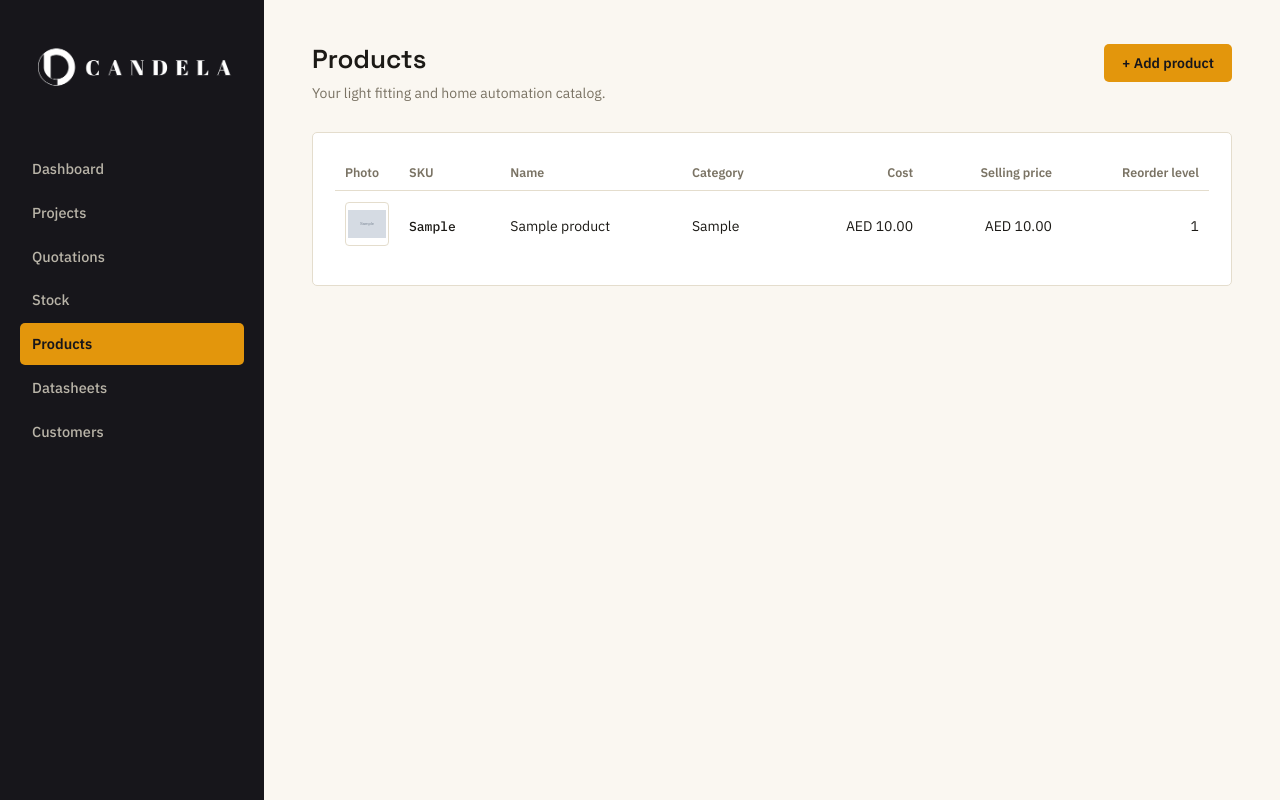
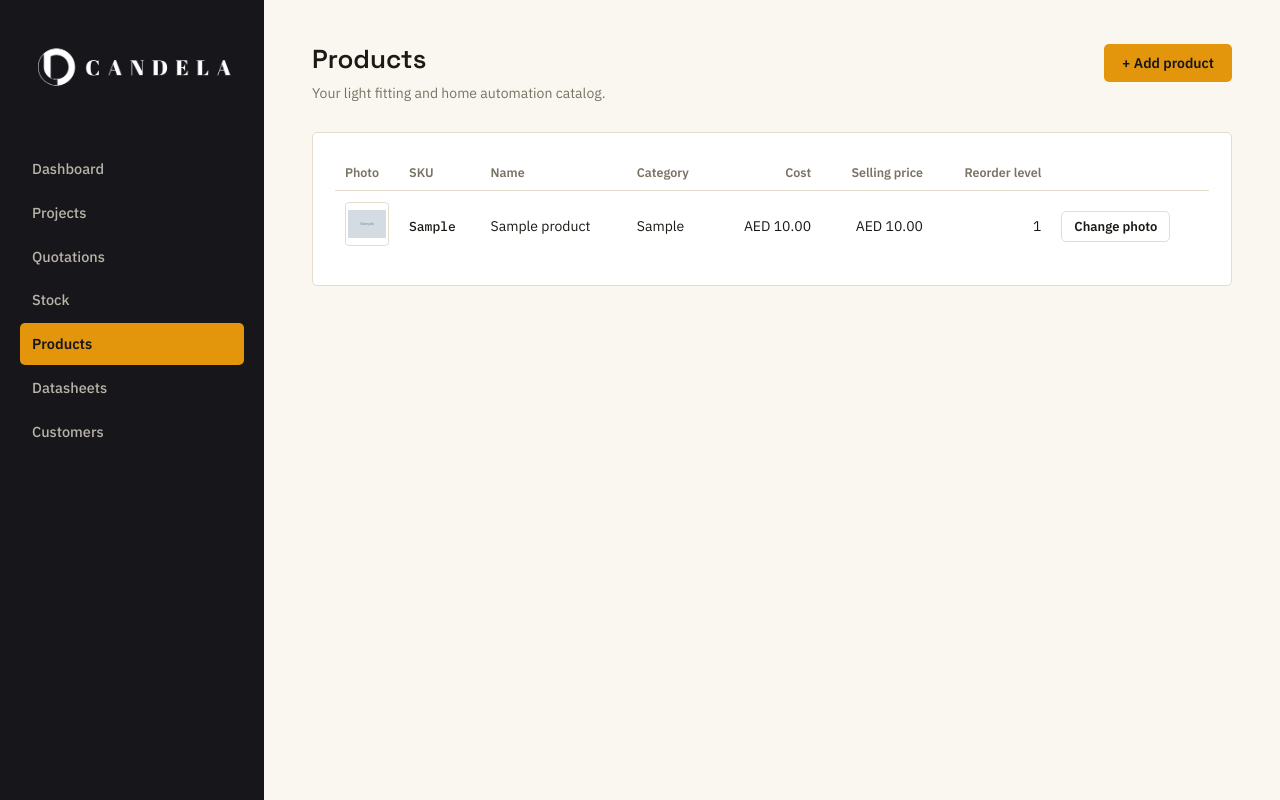
Before and after one commit to candelahalo/candela-inventory-app, a FastAPI app: page /products in a window 1280 px wide. Run offline with FastAPI, Linux system fonts and the light colour scheme; tables that the repository leaves empty hold one stand-in row (values such as "Sample post"); grey boxes marked "Sample" are stand-in pictures.

Commit message:
Add per-row Add/Change photo button so existing products can get images too

```diff
--- a/app/templates/products.html
+++ b/app/templates/products.html
@@ -38,7 +38,7 @@
 <div class="panel">
   <div class="table-scroll">
   <table>
-    <thead><tr><th style="width:60px;">Photo</th><th>SKU</th><th>Name</th><th>Category</th><th class="num">Cost</th><th class="num">Selling price</th><th class="num">Reorder level</th></tr></thead>
+    <thead><tr><th style="width:60px;">Photo</th><th>SKU</th><th>Name</th><th>Category</th><th class="num">Cost</th><th class="num">Selling price</th><th class="num">Reorder level</th><th></th></tr></thead>
     <tbody id="product-body"></tbody>
   </table>
   </div>
@@ -47,6 +47,7 @@
     <p>Add your first light fitting or automation product above.</p>
   </div>
 </div>
+<input type="file" id="row-image-input" accept="image/jpeg,image/png,image/webp" style="display:none;">
 {% endblock %}
 
 {% block script %}
@@ -75,8 +76,33 @@ async function loadProducts() {
       <td class="num">${fmtMoney(p.cost_price)}</td>
       <td class="num">${fmtMoney(p.selling_price)}</td>
       <td class="num">${p.reorder_level}</td>
+      <td><button type="button" class="btn btn-ghost btn-sm" onclick="pickImage(${p.id})">${p.image_path ? 'Change photo' : 'Add photo'}</button></td>
     </tr>`).join('');
 }
+
+let currentImageProductId = null;
+
+function pickImage(productId) {
+  currentImageProductId = productId;
+  document.getElementById('row-image-input').click();
+}
+
+document.getElementById('row-image-input').addEventListener('change', async (e) => {
+  const file = e.target.files[0];
+  if (!file || !currentImageProductId) return;
+  const fd = new FormData();
+  fd.append('file', file);
+  try {
+    const res = await fetch(`/products/${currentImageProductId}/image`, { method: 'POST', body: fd });
+    if (!res.ok) { const err = await res.json().catch(() => ({})); throw new Error(err.detail || 'Image upload failed'); }
+    toast('Photo updated');
+    loadProducts();
+  } catch (err) {
+    toast(err.message, true);
+  } finally {
+    e.target.value = '';
+  }
+});
 
 document.getElementById('product-form').addEventListener('submit', async (e) => {
   e.preventDefault();
```
